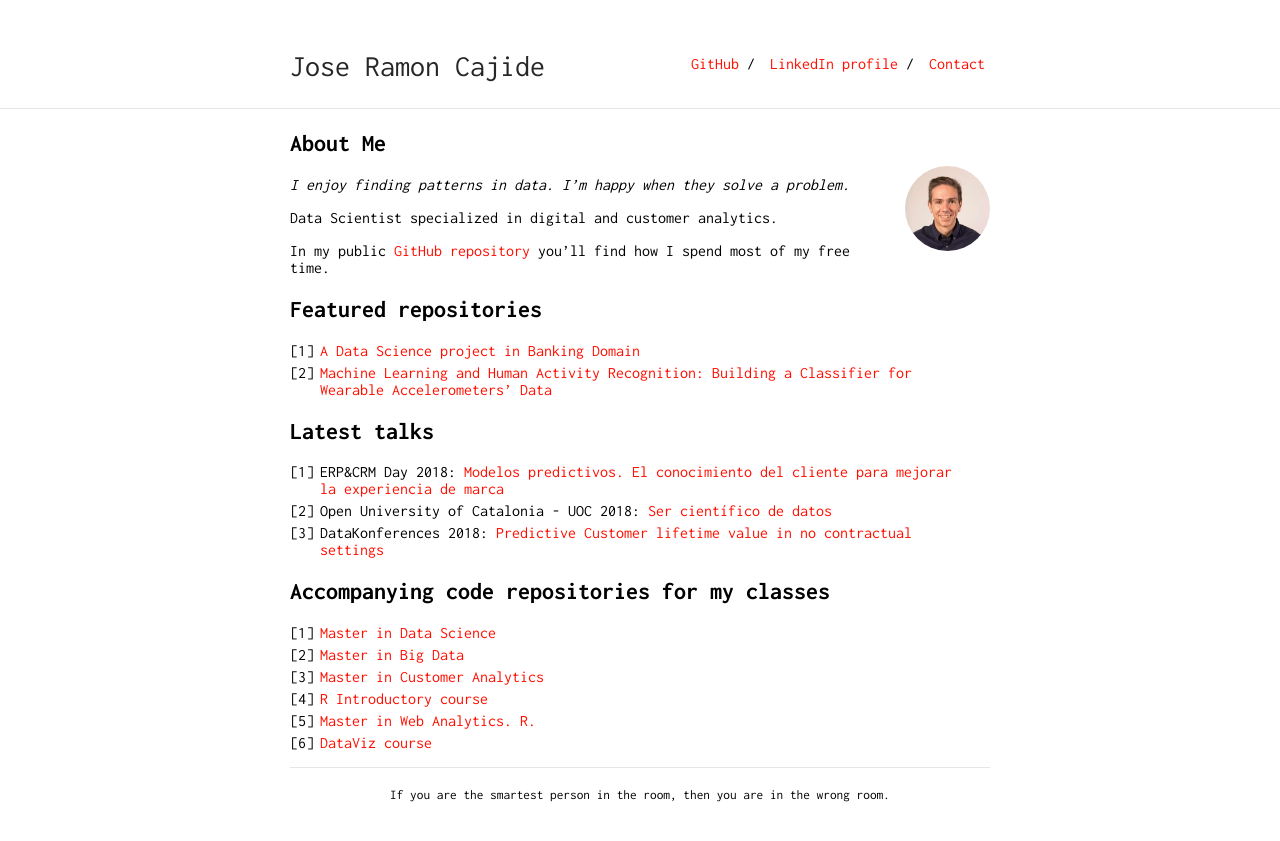
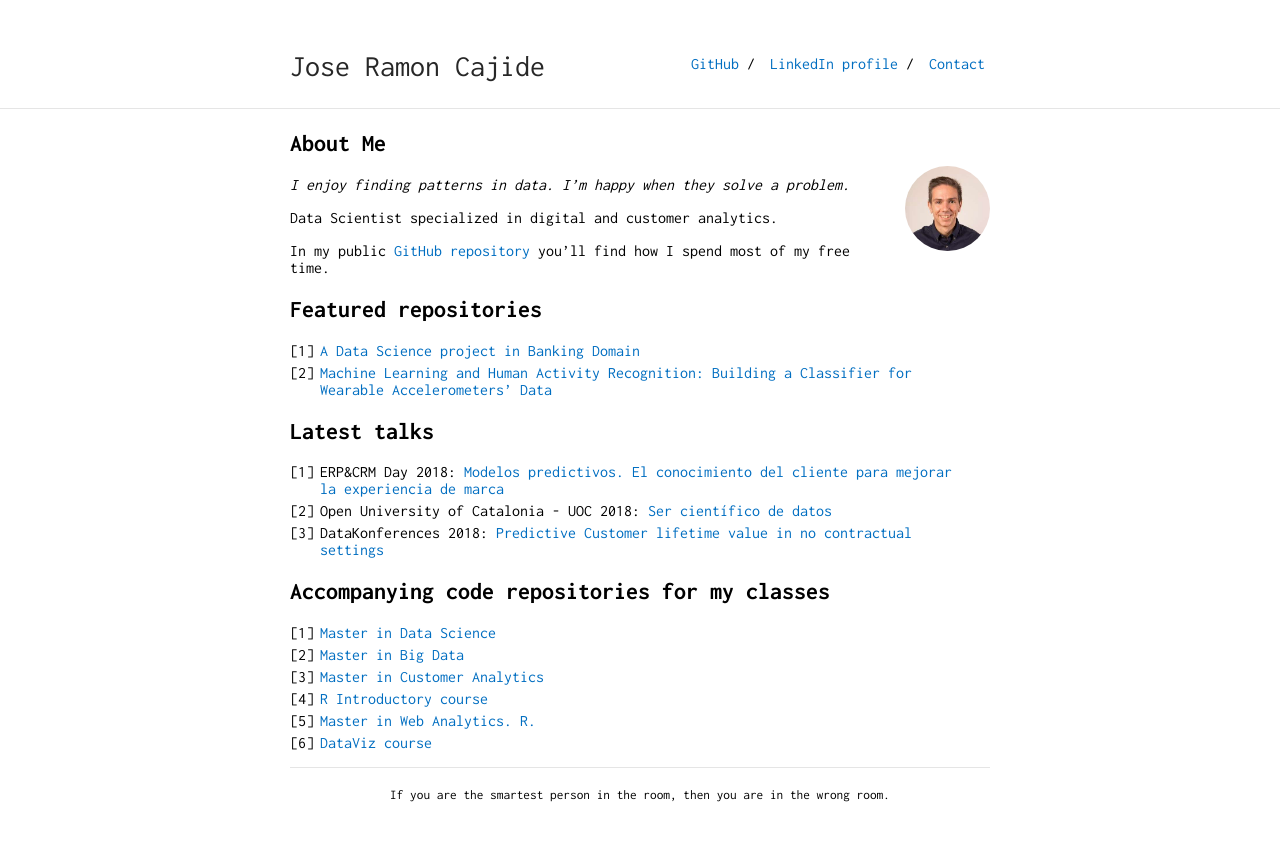
Before and after one commit to joseramoncajide/joseramoncajide.github.io, a Jekyll site: the page built from index.md, in a window 1280 px wide. Shown: the top 841 px of the page. Built offline with Jekyll 4.4.1, drawn with Linux system fonts in a browser that asks for light colours; our own code applies the rules of GitHub Pages for plain Markdown files.

Commit message:
link colors

```diff
--- a/_sass/vars.scss
+++ b/_sass/vars.scss
@@ -2,7 +2,7 @@
  * Customization Variables
  */
 
-$accent: #FF0F00;
+$accent: #006EC1;
 $image-size: 85px;
 
 /*
```
